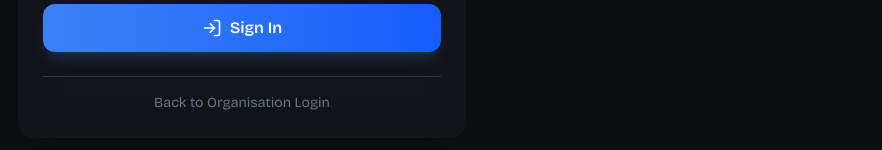
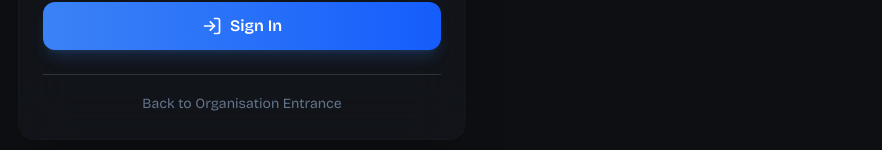
Before and after one commit to victorodia/RandaVeri, a React (Vite) app in the folder frontend/: page /login in a window 1280 px wide. Shown: the part 546-696 px from the top of the page, without its empty margins (398-1280 px from the left). Built offline with nearby package versions, Linux system fonts and the light colour scheme; no server answers.

Commit message:
Fix: Clean up Login.jsx imports and add safety checks to prevent blank page crashes

```diff
--- a/frontend/src/pages/Login.jsx
+++ b/frontend/src/pages/Login.jsx
@@ -1,4 +1,4 @@
-import React, { useState } from 'react';
+import React, { useState, useEffect } from 'react';
 import { useAuth } from '../context/AuthContext';
 import { useBranding } from '../context/BrandingContext';
 import { LogIn, UserPlus, Shield } from 'lucide-react';
@@ -17,7 +17,7 @@ const Login = () => {
     const navigate = useNavigate();
 
     // Redirect if already logged in
-    React.useEffect(() => {
+    useEffect(() => {
         if (user) {
             if (user.is_password_change_required) {
                 navigate('/change-password');
@@ -30,7 +30,7 @@ const Login = () => {
     const handleSubmit = async (e) => {
         e.preventDefault();
         try {
-            const data = await login(email, password, branding.orgSlug);
+            const data = await login(email, password, branding?.orgSlug);
             if (data?.require_password_change) {
                 navigate('/change-password');
             } else {
@@ -47,9 +47,10 @@ const Login = () => {
         }
     };
 
+    if (!branding) return null;
+
     return (
         <div className="min-h-screen bg-premium-bg flex items-center justify-center p-4">
-            {/* Theme Toggle in Corner */}
             <div className="fixed top-6 right-6 z-50">
                 <ThemeToggle />
             </div>
@@ -68,7 +69,7 @@ const Login = () => {
                             <Shield size={32} />
                         </div>
                     )}
-                    <h2 className="text-3xl font-bold tracking-tight">{branding.name}</h2>
+                    <h2 className="text-3xl font-bold tracking-tight">{branding.name || "Access Portal"}</h2>
                     <p className="text-premium-secondary mt-2">NIN Validation Aggregator</p>
                 </div>
 
@@ -112,17 +113,16 @@ const Login = () => {
                         {isLogin ? 'Sign In' : 'Sign Up'}
                     </button>
 
-                    <div className="pt-4 border-t border-premium-border">
-                        <a
-                            href="http://localhost:5173"
-                            className="block w-full text-center text-sm text-premium-secondary hover:text-premium-primary transition-colors"
+                    <div className="pt-4 border-t border-premium-border text-center">
+                        <button
+                            type="button"
+                            onClick={() => navigate('/')}
+                            className="text-sm text-premium-secondary hover:text-premium-primary transition-colors"
                         >
-                            Back to Organisation Login
-                        </a>
+                            Back to Organisation Entrance
+                        </button>
                     </div>
                 </form>
-
-
             </div>
         </div>
     );
```
